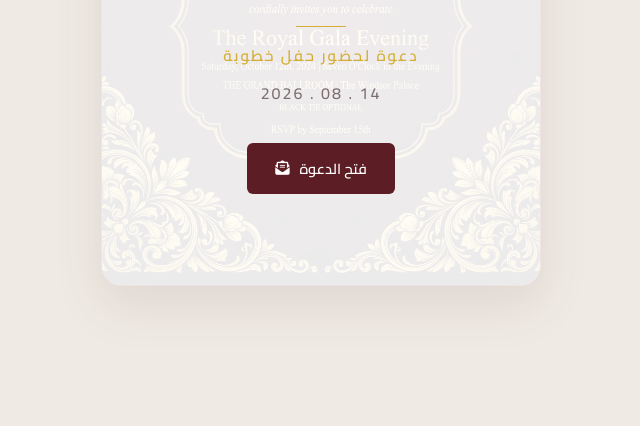
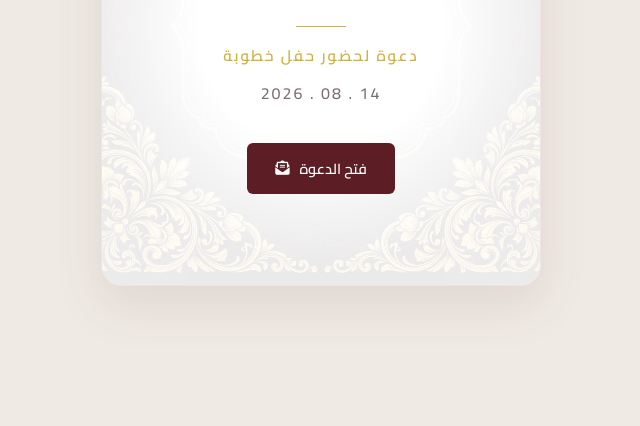
Before and after one commit to mahmoudreda2020outlooc-droid/engagement-invitation, a plain HTML site: page index.html in a window 1280 px wide. Shown: the part 374-800 px from the top of the page, without its empty margins (319-959 px from the left). Drawn offline with nearby package versions, Linux system fonts and the light colour scheme; a web font is replaced by a local one.

Commit message:
Hide center text in cover page using CSS mask

```diff
--- a/style.css
+++ b/style.css
@@ -172,6 +172,8 @@ body {
     background-position: center;
     opacity: 0.08;
     pointer-events: none;
+    -webkit-mask-image: radial-gradient(circle, transparent 35%, black 70%);
+    mask-image: radial-gradient(circle, transparent 35%, black 70%);
 }
 
 .cover-content {
```
